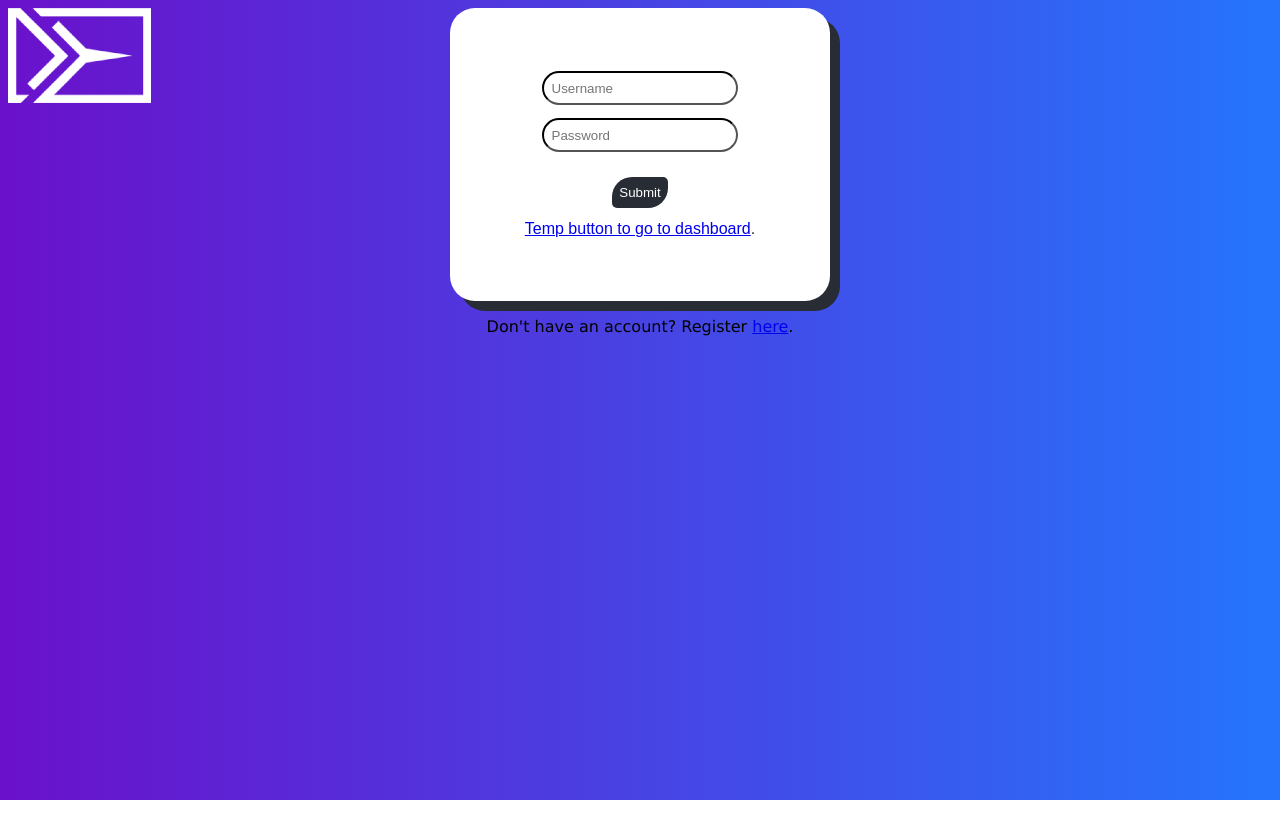
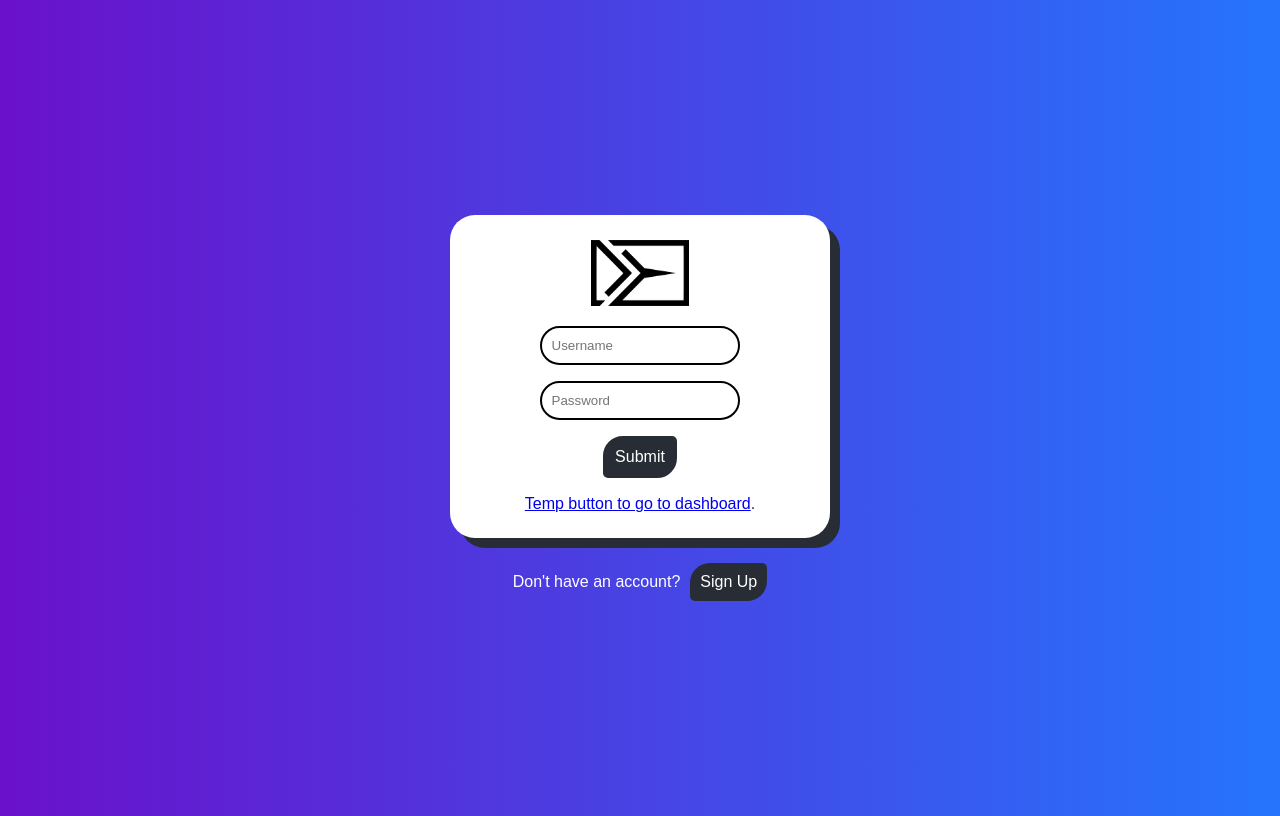
Before and after one commit to Dante-Masciotra/Password-Manager-Frontend, a React (Create React App) app: page / in a window 1280 px wide. Built offline with nearby package versions, Linux system fonts and the light colour scheme.

Commit message:
Updated Login.js and Login.css to have a cleaner look and more readability.

```diff
--- a/src/components/Login/Login.css
+++ b/src/components/Login/Login.css
@@ -1,18 +1,34 @@
 * {
     box-sizing: border-box;
+}
+
+.login-wrapper {
+    font-family: 'Space Grotesk', sans-serif;
+    display: flex;
+    flex-direction: column;
+    align-items: center;
+    justify-content: center;
+    height: 100vh;
 }
 
 .login-container {
     background: white;
     text-align: center;
     border-radius: 25px;
-    font-family: 'Space Grotesk', sans-serif;
     width: 30%;
-    padding: 5%;
+    padding: 2%;
     color: #282C34;
     margin: 0 auto;
     box-shadow: 10px 10px;
     transition: all .2s ease-in-out;
+}
+
+.login-container img {
+    max-width: 30%;
+    max-height: 30%;
+    width: auto;
+    height: auto;
+    margin: 0 auto;
 }
 
 .login-container input {
@@ -20,20 +36,26 @@
     padding: 3%;
     border-radius: 25px;
     font-family: inherit;
-    border-color: black;
+    border: solid 2px black;
+    transition: all .2s ease-in-out;
+}
+
+.login-container input:first-child {
+    margin-top: 5%;
 }
 
 .login-container input:focus  {
     transform: scale(1.1);
-    border-color: inherit;
+    border: solid 1px black;
     /* box-shadow: 3px 3px; */
 }
 
 .login-button {
+    font-size: 100%;
     background-color: #282C34;
+    border-color: #282C34 !important;
     border-radius: 20px 5px 20px 5px !important;
-    padding: 3% !important;
-    margin-top: 5%;
+    padding: 10px !important;
     color: white;
     border: none;
     transition: all .2s ease-in-out;
@@ -41,12 +63,36 @@
 
 .login-button:hover {
     cursor: pointer;
-    transform: scale(1.1);
+    transform: scale(1.1) rotate(2deg);
     background: #3b414e;
+    border-color: #3b414e !important;
 }
 
-.image {
-    float: left;
+.register {
+    display: flex;
+    align-items: center;
+    color: white;
+    margin-top: 2%;
+}
+.register p {
+    display: inline;
+    margin: 0;
+}
+
+.register a {
+    color: inherit;
+    text-decoration: none;
+    background-color: #282C34;
+    padding: 10px;
+    border-radius: 20px 5px 20px 5px !important;
+    transition: all .2s ease-in-out;
+    margin-left: 10px;
+}
+
+.register a:hover {
+    transform: scale(1.1) rotate(2deg);
+    background: #3b414e;
+    border-color: #3b414e !important;
 }
 
 /* @media screen and (max-width: 750px) {
--- a/src/components/Login/Login.js
+++ b/src/components/Login/Login.js
@@ -38,8 +38,10 @@ function Login() {
 	}
 	return (
 		<>
-			<div className="image"><img src={ require("./logo-white.png") } alt=""></img></div>
-			<form className="login-container" onSubmit={submitForm}>
+			<div className="login-wrapper">
+				<div className="login-container">
+					<img src={ require("./logo-black.png") } alt=""></img>
+					<form onSubmit={submitForm}>
 							<input
 								type="text"
 								id="username"
@@ -59,12 +61,15 @@ function Login() {
 							<input className="login-button" type="submit" value="Submit" /><br/>
 							<a href="http://localhost:3000/dashboard">Temp button to go to dashboard</a>.
 					</form>
+				</div>
+				<div className="register">
+					<p>
+						Don't have an account?
+					</p>
+					<a href="http://localhost:3000/register">Sign Up</a>
+				</div>
+			</div>
 			<div>{message && <p>{message}</p>}</div>
-			<p>
-				Don't have an account? Register{" "}
-				<a href="http://localhost:3000/register">here</a>.
-				{/* TODO: replace with more permanent solution */}
-			</p>
 		</>
 	);
 }
```
Also changed, not shown: src/components/Login/logo-black.png (added). Lines whose indentation alone changed are shown as unchanged.
